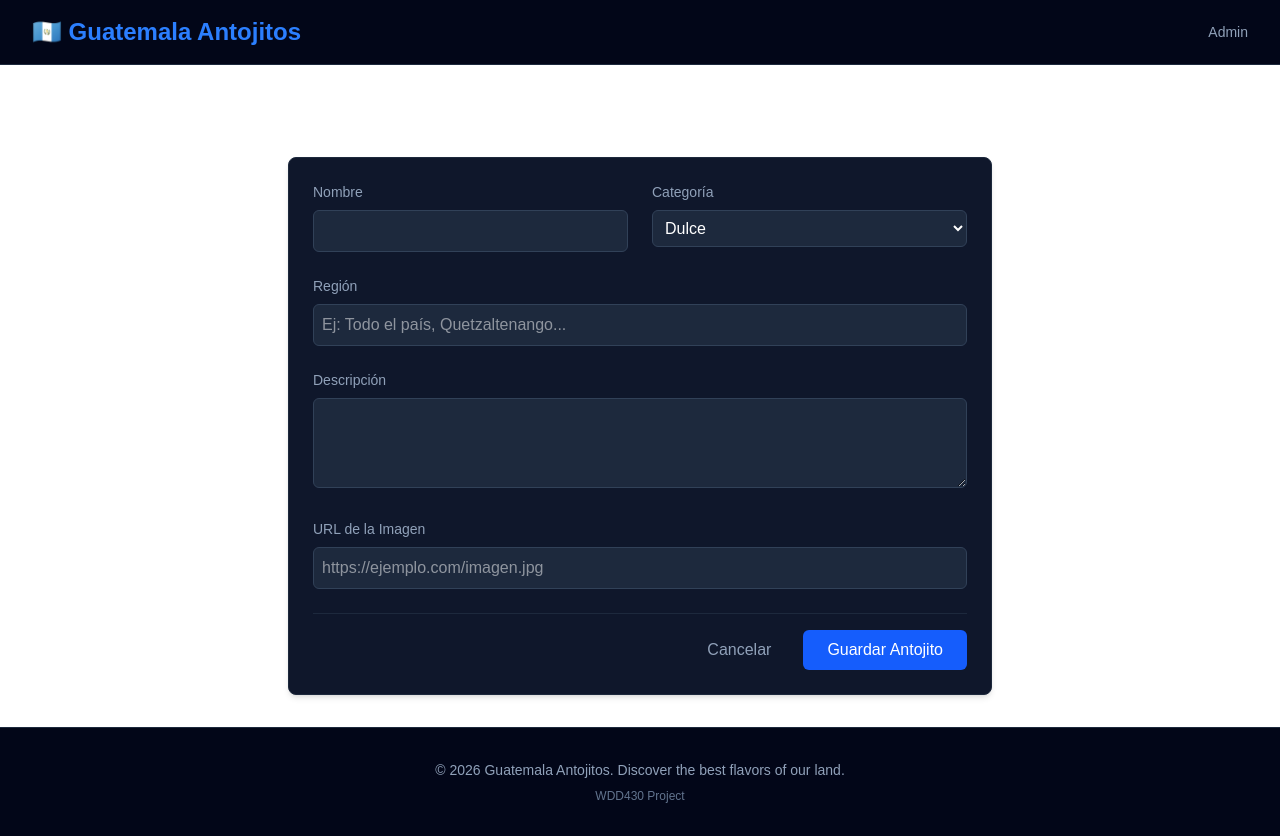
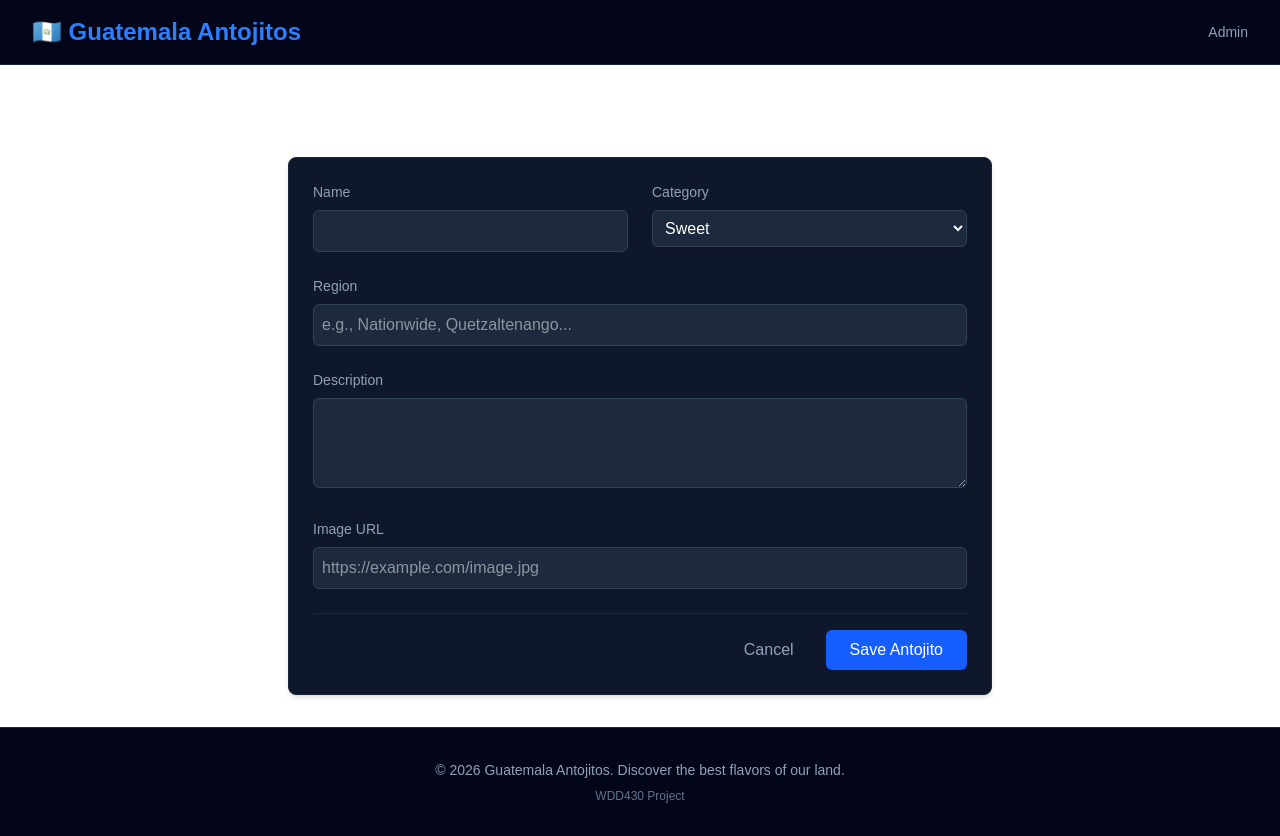
Before and after one commit to jersonprs31/Guatemala-antojitos, a Next.js app: page /dashboard/create in a window 1280 px wide. Built offline with nearby package versions, Linux system fonts and the light colour scheme.

Commit message:
fix: translate create form UI to English

```diff
--- a/app/(public)/dashboard/create/page.tsx
+++ b/app/(public)/dashboard/create/page.tsx
@@ -5,53 +5,52 @@ import Link from 'next/link';
 export default function CreateAntojitoPage() {
   return (
     <main className="max-w-3xl mx-auto p-8 text-slate-200">
-      <h1 className="text-3xl font-bold text-white mb-6">Agregar Nuevo Antojito</h1>
+      <h1 className="text-3xl font-bold text-white mb-6">Add New Antojito</h1>
 
       <form action={createAntojito} className="bg-slate-900 p-6 rounded-lg border border-slate-800 space-y-6 shadow-md">
 
         <div className="grid grid-cols-1 md:grid-cols-2 gap-6">
           <div>
-            <label className="block text-sm font-medium text-slate-400 mb-2">Nombre</label>
+            <label className="block text-sm font-medium text-slate-400 mb-2">Name</label>
             <input type="text" name="name" required className="w-full bg-slate-800 border border-slate-700 rounded-md p-2 text-white outline-none focus:border-blue-500" />
           </div>
           <div>
-            <label className="block text-sm font-medium text-slate-400 mb-2">Categoría</label>
+            <label className="block text-sm font-medium text-slate-400 mb-2">Category</label>
             <select name="category" required className="w-full bg-slate-800 border border-slate-700 rounded-md p-2 text-white outline-none focus:border-blue-500">
-              <option value="Dulce">Dulce</option>
-              <option value="Salado">Salado</option>
-              <option value="Bebida">Bebida</option>
+              <option value="Sweet">Sweet</option>
+              <option value="Savory">Savory</option>
+              <option value="Drink">Drink</option>
             </select>
           </div>
         </div>
 
         <div>
-          <label className="block text-sm font-medium text-slate-400 mb-2">Región</label>
-          <input type="text" name="region" required placeholder="Ej: Todo el país, Quetzaltenango..." className="w-full bg-slate-800 border border-slate-700 rounded-md p-2 text-white outline-none focus:border-blue-500" />
+          <label className="block text-sm font-medium text-slate-400 mb-2">Region</label>
+          <input type="text" name="region" required placeholder="e.g., Nationwide, Quetzaltenango..." className="w-full bg-slate-800 border border-slate-700 rounded-md p-2 text-white outline-none focus:border-blue-500" />
         </div>
 
         <div>
-          <label className="block text-sm font-medium text-slate-400 mb-2">Descripción</label>
+          <label className="block text-sm font-medium text-slate-400 mb-2">Description</label>
           <textarea name="description" required rows={3} className="w-full bg-slate-800 border border-slate-700 rounded-md p-2 text-white outline-none focus:border-blue-500"></textarea>
         </div>
 
-        {/* Updated Image Input */}
         <div>
-          <label className="block text-sm font-medium text-slate-400 mb-2">URL de la Imagen</label>
+          <label className="block text-sm font-medium text-slate-400 mb-2">Image URL</label>
           <input
             type="url"
             name="image_url"
             required
-            placeholder="https://ejemplo.com/imagen.jpg"
+            placeholder="https://example.com/image.jpg"
             className="w-full bg-slate-800 border border-slate-700 rounded-md p-2 text-white outline-none focus:border-blue-500"
           />
         </div>
 
         <div className="flex justify-end space-x-4 pt-4 border-t border-slate-800">
           <Link href="/dashboard" className="px-4 py-2 text-slate-400 hover:text-white transition-colors">
-            Cancelar
+            Cancel
           </Link>
           <button type="submit" className="bg-blue-600 hover:bg-blue-500 text-white px-6 py-2 rounded-md font-medium transition-colors">
-            Guardar Antojito
+            Save Antojito
           </button>
         </div>
       </form>
```
